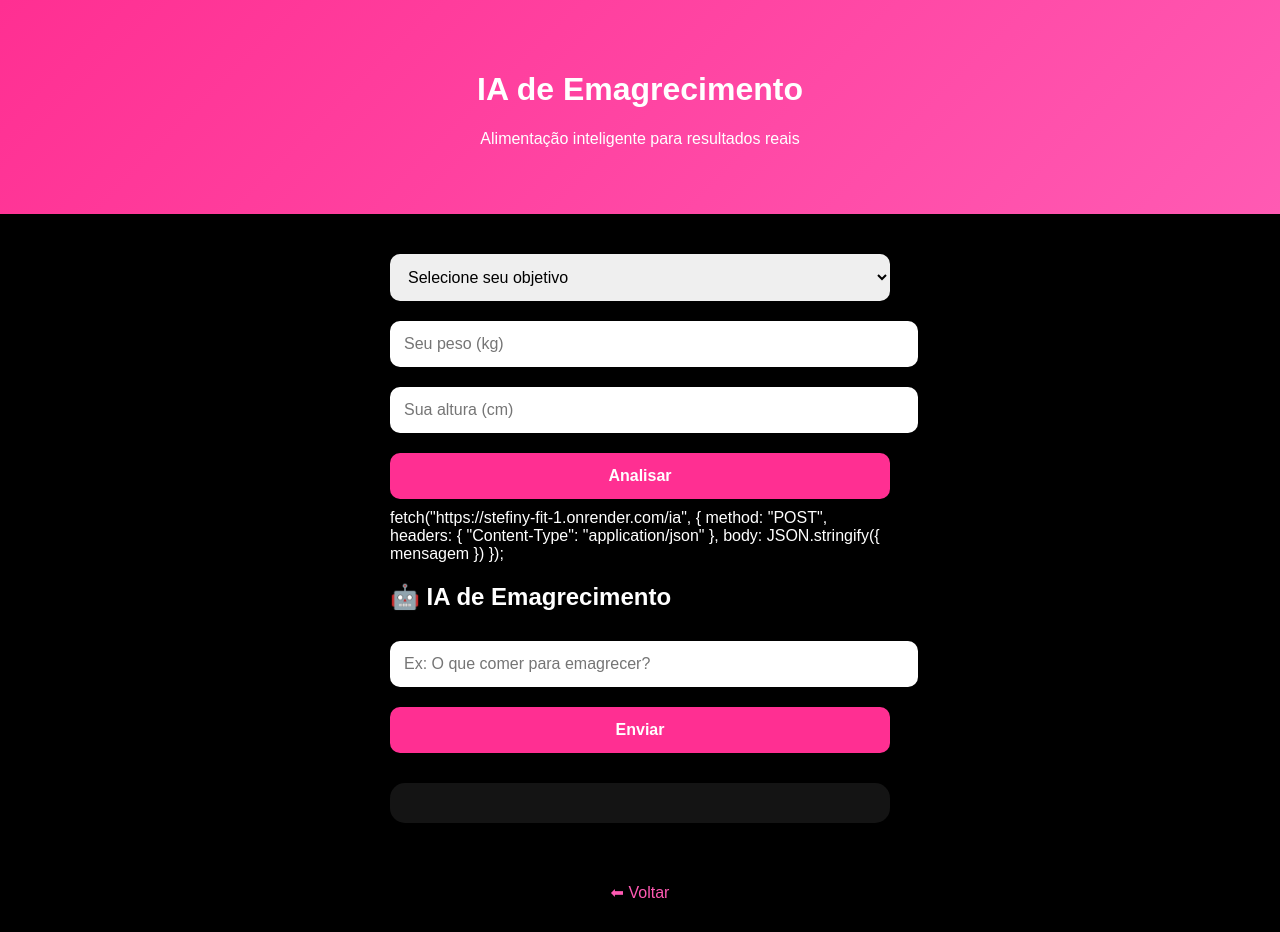
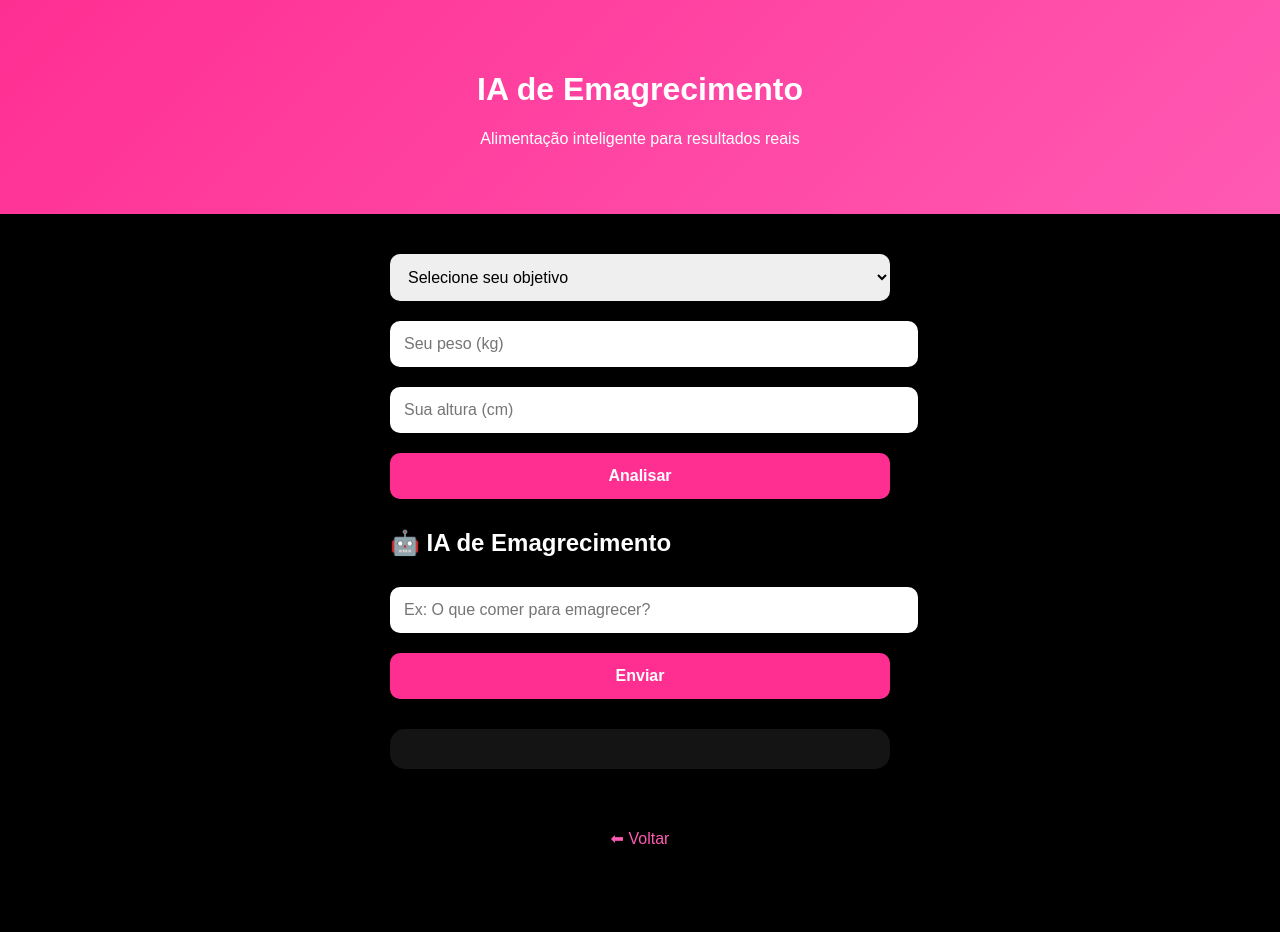
Before and after one commit to andermgaakiroto-png/stefiny-fit, a website: page emagrecimento.html in a window 1280 px wide. After the commit the page ends 878 px from the top, so only its background shows below. Drawn offline with Linux system fonts and the light colour scheme.

Commit message:
Add files via upload

```diff
--- a/emagrecimento.html
+++ b/emagrecimento.html
@@ -81,15 +81,6 @@
         <button onclick="analisar()">Analisar</button>
 
 
-
-        fetch("https://stefiny-fit-1.onrender.com/ia", {
-        method: "POST",
-        headers: { "Content-Type": "application/json" },
-        body: JSON.stringify({ mensagem })
-        });
-
-
-
         <script>
             function abrirIA() {
                 window.location.href = "https://stefiny-fit-1.onrender.com/ia";
```
